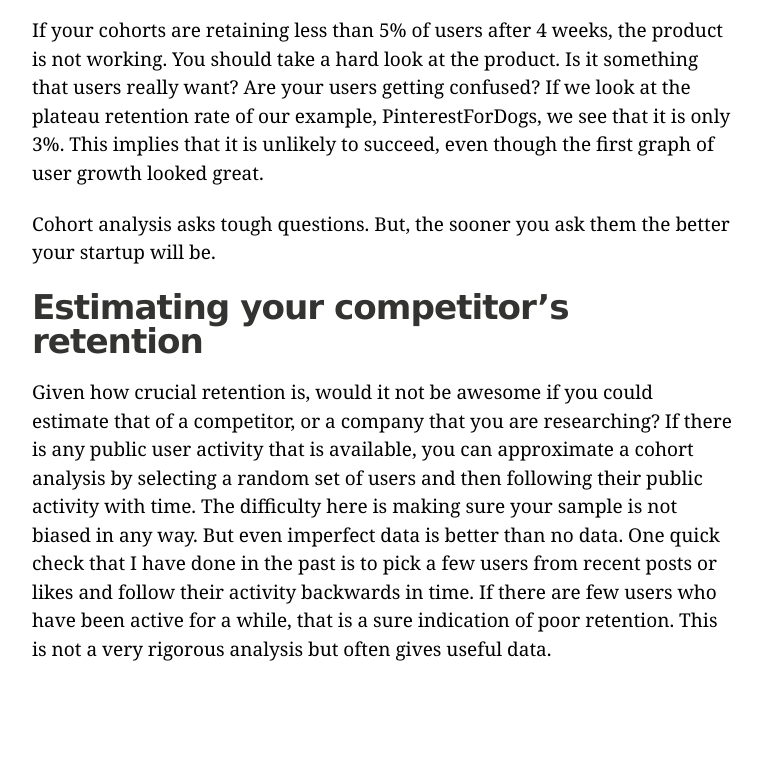
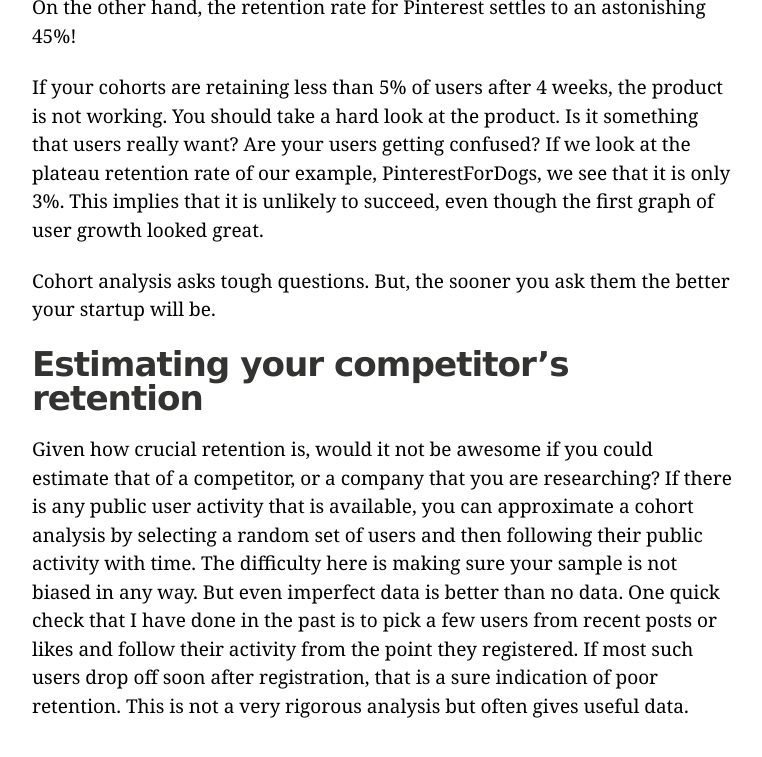
Before and after one commit to avdr/avdr.github.io, a Jekyll site: the page built from _posts/2013-11-10-cohort-analysis.markdown, in a window 1280 px wide and 900 px high, scrolled down 5715 px. Shown: the top 757 px of the window, without its empty margins (258-1020 px from the left). Built offline with Jekyll 4.4.1, drawn with Linux system fonts in a browser that asks for light colours; Markdown is read by kramdown in place of the engine named in the settings; some of the changed text lies outside the part shown.

Commit message:
Nir's comments

```diff
--- a/_posts/2013-11-10-cohort-analysis.markdown
+++ b/_posts/2013-11-10-cohort-analysis.markdown
@@ -66,4 +66,4 @@ Cohort analysis asks tough questions. But, the sooner you ask them the better yo
 
 ## Estimating your competitor's retention
 
-Given how crucial retention is, would it not be awesome if you could estimate that of a competitor, or a company that you are researching? If there is any public user activity that is available, you can approximate a cohort analysis by selecting a random set of users and then following their public activity with time. The difficulty here is making sure your sample is not biased in any way. But even imperfect data is better than no data. One quick check that I have done in the past is to pick a few users from recent posts or likes and follow their activity backwards in time. If there are few users who have been active for a while, that is a sure indication of poor retention. This is not a very rigorous analysis but often gives useful data.
+Given how crucial retention is, would it not be awesome if you could estimate that of a competitor, or a company that you are researching? If there is any public user activity that is available, you can approximate a cohort analysis by selecting a random set of users and then following their public activity with time. The difficulty here is making sure your sample is not biased in any way. But even imperfect data is better than no data. One quick check that I have done in the past is to pick a few users from recent posts or likes and follow their activity from the point they registered. If most such users drop off soon after registration, that is a sure indication of poor retention. This is not a very rigorous analysis but often gives useful data.
```
Also changed, not shown: other parts of _posts/2013-11-10-cohort-analysis.markdown (+2 -2 lines).
